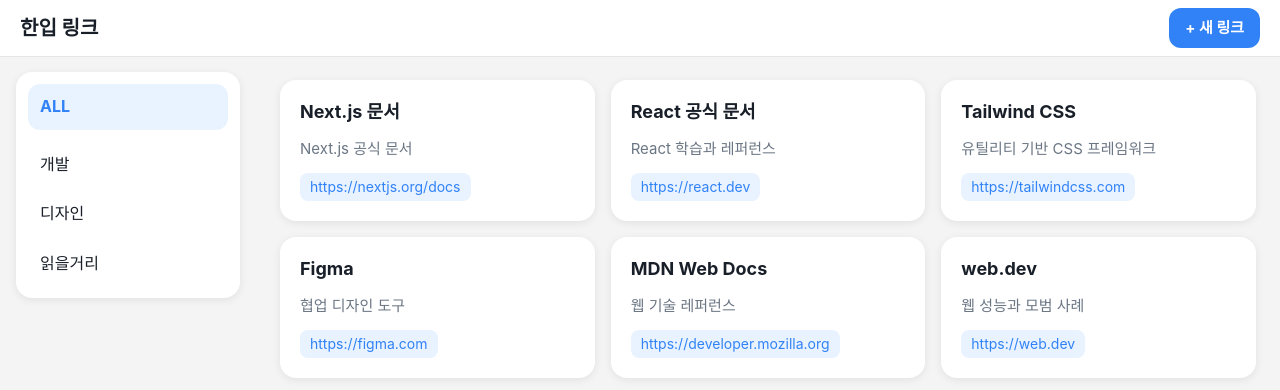
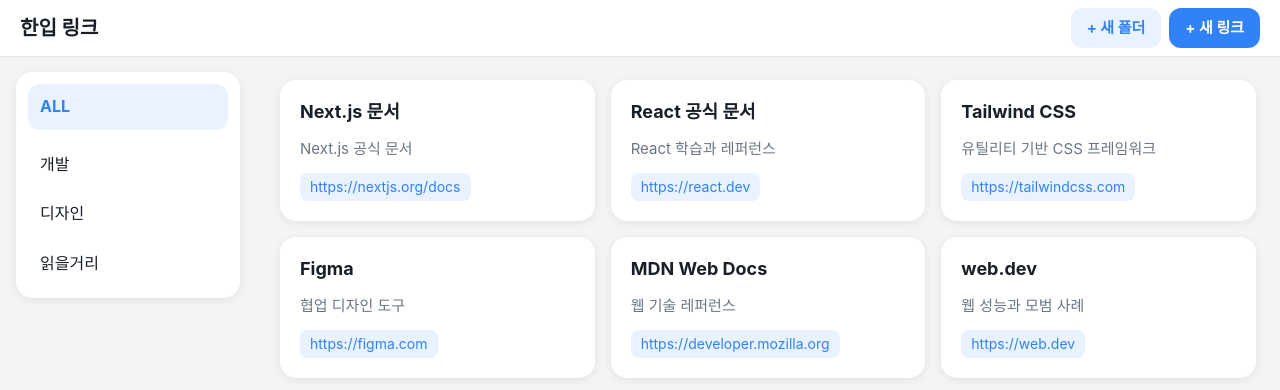
Before and after one commit to berglimit/onebite-link, a Next.js app: page / in a window 1280 px wide. Shown: the top 390 px of the page. Built offline with nearby package versions, Linux system fonts and the light colour scheme.

Commit message:
폴더 추가 기능 구현

```diff
--- a/app/folder/[id]/page.tsx
+++ b/app/folder/[id]/page.tsx
@@ -19,7 +19,7 @@
     <div className="flex min-h-screen flex-col">
       <Header />
       <div className="flex flex-1">
-        <Sidebar folders={folders} />
+        <Sidebar />
         <main className="flex-1 p-6">
           <LinkGrid links={folderLinks} />
         </main>
--- a/app/globals.css
+++ b/app/globals.css
@@ -52,6 +52,23 @@
 .btn-primary:active {
   transform: scale(0.98);
 }
+.btn-primary:disabled {
+  background: var(--disabled);
+  color: var(--text-sub);
+  cursor: not-allowed;
+  transform: none;
+}
+
+.btn-secondary {
+  background: var(--accent-soft);
+  transition: background-color 0.2s ease, transform 0.1s ease;
+}
+.btn-secondary:hover {
+  background: #d4e8ff;
+}
+.btn-secondary:active {
+  transform: scale(0.98);
+}
 
 .nav-item {
   transition: background-color 0.2s ease, color 0.2s ease;
--- a/app/layout.tsx
+++ b/app/layout.tsx
@@ -1,5 +1,7 @@
 import type { Metadata } from "next";
 import "./globals.css";
+import FolderProvider from "@/components/FolderProvider";
+import { folders } from "@/lib/mock-data";
 
 export const metadata: Metadata = {
   title: "한입 링크",
@@ -9,7 +11,9 @@
 export default function RootLayout({ children }: LayoutProps<"/">) {
   return (
     <html lang="ko" className="h-full antialiased">
-      <body className="min-h-full flex flex-col">{children}</body>
+      <body className="min-h-full flex flex-col">
+        <FolderProvider initialFolders={folders}>{children}</FolderProvider>
+      </body>
     </html>
   );
 }
--- a/app/new/page.tsx
+++ b/app/new/page.tsx
@@ -1,16 +1,15 @@
 import Header from "@/components/Header";
 import Sidebar from "@/components/Sidebar";
 import NewLinkForm from "@/components/NewLinkForm";
-import { folders } from "@/lib/mock-data";
 
 export default function NewLinkPage() {
   return (
     <div className="flex min-h-screen flex-col">
       <Header />
       <div className="flex flex-1">
-        <Sidebar folders={folders} />
+        <Sidebar />
         <main className="flex flex-1 justify-center p-6">
-          <NewLinkForm folders={folders} />
+          <NewLinkForm />
         </main>
       </div>
     </div>
--- a/app/page.tsx
+++ b/app/page.tsx
@@ -1,14 +1,14 @@
 import Header from "@/components/Header";
 import Sidebar from "@/components/Sidebar";
 import LinkGrid from "@/components/LinkGrid";
-import { folders, links } from "@/lib/mock-data";
+import { links } from "@/lib/mock-data";
 
 export default function Home() {
   return (
     <div className="flex min-h-screen flex-col">
       <Header />
       <div className="flex flex-1">
-        <Sidebar folders={folders} />
+        <Sidebar />
         <main className="flex-1 p-6">
           <LinkGrid links={links} />
         </main>
--- /dev/null
+++ b/components/FolderProvider.tsx
@@ -0,0 +1,38 @@
+"use client";
+
+import { createContext, useContext, useState } from "react";
+import type { Folder } from "@/lib/mock-data";
+
+type FolderContextValue = {
+  folders: Folder[];
+  addFolder: (name: string) => void;
+};
+
+const FolderContext = createContext<FolderContextValue | null>(null);
+
+export function useFolders() {
+  const ctx = useContext(FolderContext);
+  if (!ctx) throw new Error("useFolders must be used within FolderProvider");
+  return ctx;
+}
+
+export default function FolderProvider({
+  initialFolders,
+  children,
+}: {
+  initialFolders: Folder[];
+  children: React.ReactNode;
+}) {
+  const [folders, setFolders] = useState(initialFolders);
+
+  const addFolder = (name: string) => {
+    setFolders((prev) => [
+      ...prev,
+      { id: Math.max(0, ...prev.map((f) => f.id)) + 1, name },
+    ]);
+  };
+
+  return (
+    <FolderContext value={{ folders, addFolder }}>{children}</FolderContext>
+  );
+}
--- a/components/Header.tsx
+++ b/components/Header.tsx
@@ -1,17 +1,35 @@
+"use client";
+
+import { useState } from "react";
 import Link from "next/link";
+import NewFolderModal from "@/components/NewFolderModal";
 
 export default function Header() {
+  const [isFolderModalOpen, setIsFolderModalOpen] = useState(false);
+
   return (
     <header className="sticky top-0 z-10 flex h-14 items-center justify-between bg-[var(--surface)] px-5 shadow-[0_1px_0_rgba(0,0,0,0.06)]">
       <Link href="/" className="text-xl font-bold text-[var(--text)]">
         한입 링크
       </Link>
+      <div className="flex items-center gap-2">
+        <button
+          type="button"
+          onClick={() => setIsFolderModalOpen(true)}
+          className="btn-secondary rounded-xl px-4 py-2 text-[15px] font-bold text-[var(--accent)]"
+        >
+          + 새 폴더
+        </button>
         <Link
           href="/new"
           className="btn-primary rounded-xl px-4 py-2 text-[15px] font-bold text-white"
         >
           + 새 링크
         </Link>
+      </div>
+      {isFolderModalOpen && (
+        <NewFolderModal onClose={() => setIsFolderModalOpen(false)} />
+      )}
     </header>
   );
 }
--- /dev/null
+++ b/components/NewFolderModal.tsx
@@ -0,0 +1,75 @@
+"use client";
+
+import { useEffect, useState } from "react";
+import { useFolders } from "@/components/FolderProvider";
+
+type NewFolderModalProps = {
+  onClose: () => void;
+};
+
+export default function NewFolderModal({ onClose }: NewFolderModalProps) {
+  const { addFolder } = useFolders();
+  const [name, setName] = useState("");
+  const trimmed = name.trim();
+
+  useEffect(() => {
+    const onKeyDown = (e: KeyboardEvent) => {
+      if (e.key === "Escape") onClose();
+    };
+    window.addEventListener("keydown", onKeyDown);
+    return () => window.removeEventListener("keydown", onKeyDown);
+  }, [onClose]);
+
+  const handleSubmit = (e: React.FormEvent) => {
+    e.preventDefault();
+    if (!trimmed) return;
+    addFolder(trimmed);
+    onClose();
+  };
+
+  return (
+    <div
+      className="fixed inset-0 z-20 flex items-center justify-center bg-black/40 px-5"
+      onClick={onClose}
+    >
+      <form
+        role="dialog"
+        aria-modal="true"
+        aria-label="새 폴더 만들기"
+        onClick={(e) => e.stopPropagation()}
+        onSubmit={handleSubmit}
+        className="flex w-full max-w-sm flex-col gap-5 rounded-2xl bg-[var(--surface)] p-6 shadow-[0_4px_12px_rgba(0,0,0,0.12)]"
+      >
+        <h2 className="text-xl font-bold leading-snug text-[var(--text)]">
+          새 폴더 만들기
+        </h2>
+        <label className="flex flex-col gap-2 text-[15px] font-bold text-[var(--text)]">
+          폴더 이름
+          <input
+            autoFocus
+            value={name}
+            onChange={(e) => setName(e.target.value)}
+            placeholder="폴더 이름을 입력하세요"
+            className="field rounded-xl px-4 py-3.5 text-[17px] font-normal text-[var(--text)]"
+          />
+        </label>
+        <div className="flex gap-3">
+          <button
+            type="button"
+            onClick={onClose}
+            className="btn-secondary flex-1 rounded-xl px-5 py-3.5 text-[17px] font-bold text-[var(--accent)]"
+          >
+            취소
+          </button>
+          <button
+            type="submit"
+            disabled={!trimmed}
+            className="btn-primary flex-1 rounded-xl px-5 py-3.5 text-[17px] font-bold text-white"
+          >
+            저장
+          </button>
+        </div>
+      </form>
+    </div>
+  );
+}
--- a/components/NewLinkForm.tsx
+++ b/components/NewLinkForm.tsx
@@ -1,13 +1,13 @@
-import type { Folder } from "@/lib/mock-data";
+"use client";
 
-type NewLinkFormProps = {
-  folders: Folder[];
-};
+import { useFolders } from "@/components/FolderProvider";
 
 const fieldClass =
   "field rounded-xl px-4 py-3.5 text-[17px] font-normal text-[var(--text)]";
 
-export default function NewLinkForm({ folders }: NewLinkFormProps) {
+export default function NewLinkForm() {
+  const { folders } = useFolders();
+
   return (
     <form className="flex w-full max-w-lg flex-col gap-5 self-start rounded-2xl bg-[var(--surface)] p-6 shadow-[0_2px_8px_rgba(0,0,0,0.08)]">
       <h2 className="text-xl font-bold leading-snug">새 링크 저장</h2>
--- a/components/Sidebar.tsx
+++ b/components/Sidebar.tsx
@@ -1,12 +1,12 @@
+"use client";
+
 import Link from "next/link";
 import FolderList from "@/components/FolderList";
-import type { Folder } from "@/lib/mock-data";
+import { useFolders } from "@/components/FolderProvider";
 
-type SidebarProps = {
-  folders: Folder[];
-};
+export default function Sidebar() {
+  const { folders } = useFolders();
 
-export default function Sidebar({ folders }: SidebarProps) {
   return (
     <aside className="m-4 flex h-fit w-56 shrink-0 flex-col gap-3 rounded-2xl bg-[var(--surface)] p-3 shadow-[0_2px_8px_rgba(0,0,0,0.08)]">
       <Link
```
Also changed, not shown: 1 other file (tests, documents, lock files or other folders). Lines whose indentation alone changed are shown as unchanged.
